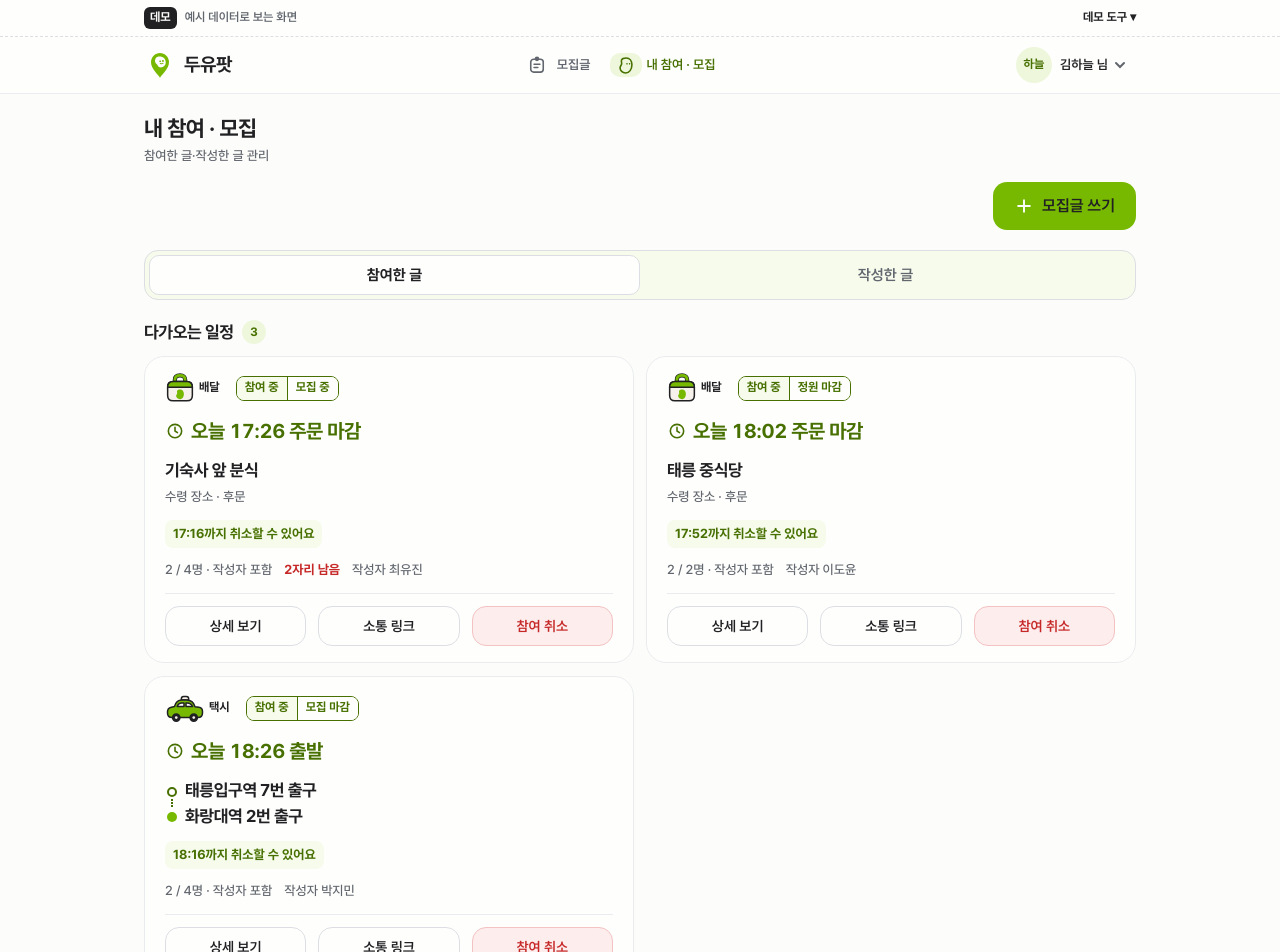
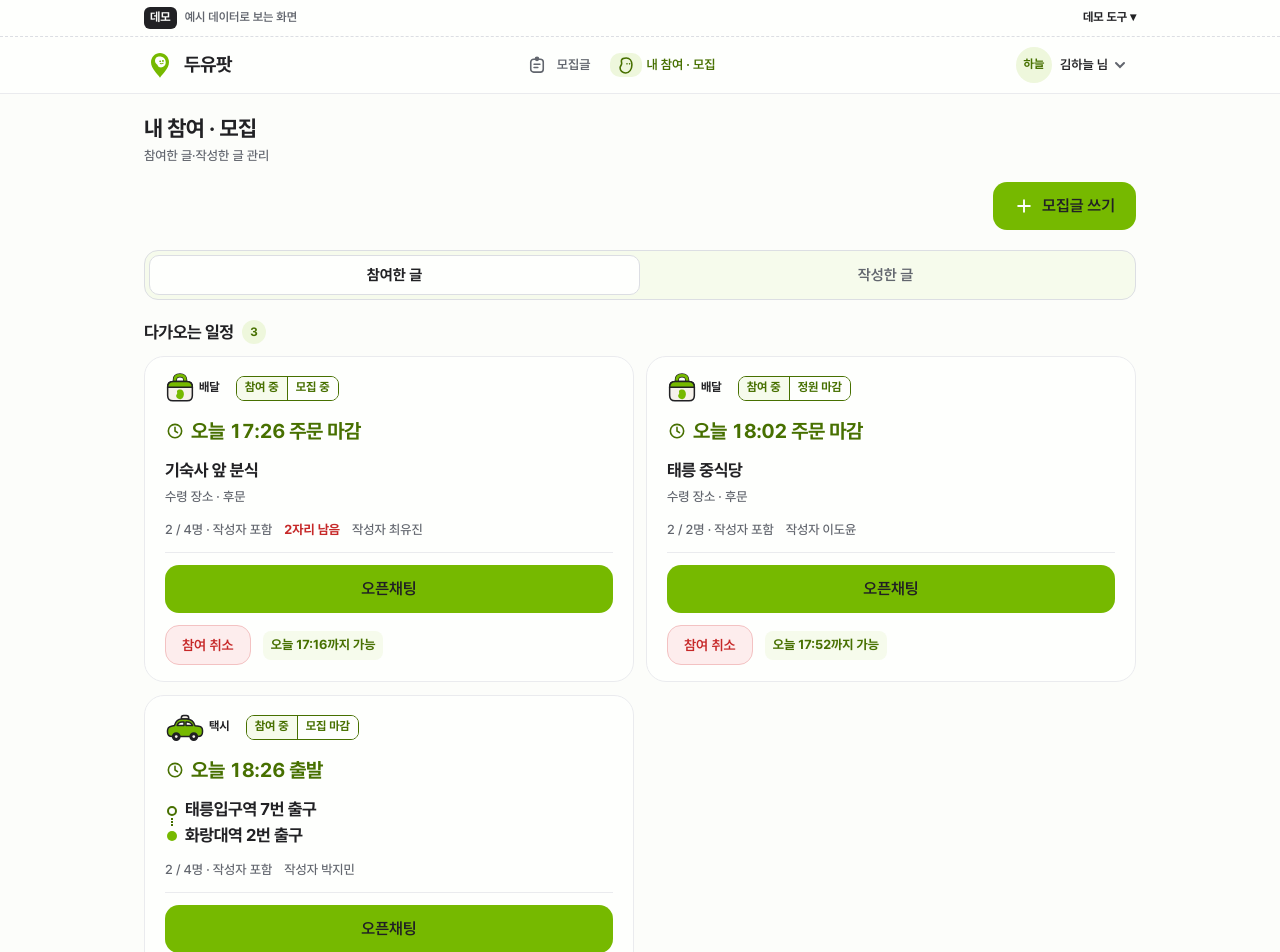
Before and after one commit to SYU-Taxi-Delivery/taxi-delivery-sharing-fe, a Next.js app: page /my-preview in a window 1280 px wide. Shown: the top 952 px of the page. Built offline with nearby package versions, Linux system fonts and the light colour scheme.

Commit message:
[STYLE] 내 활동 카드: 제목은 상세 링크, 오픈채팅·모임 장소 보기·모집 관리 주 버튼, 참여 취소는 마감 시각과 함께 아래 줄

```diff
--- a/src/features/my/MyHistoryCard.tsx
+++ b/src/features/my/MyHistoryCard.tsx
@@ -11,9 +11,10 @@ import {
   type PastReason,
 } from "./myHistory";
 import styles from "./my.module.css";
+import { GUIDE_ID } from "@/features/posts/detail/postDetail";
 import { useAppPath } from "@/features/demo/AppProviders";
 import { BagArt, ClockIcon, TaxiArt } from "@/features/ui/art";
-import { dayLabel, formatDate, seoulDayDiff } from "@/lib/dateFormat";
+import { dayLabel, dayTime, formatDate } from "@/lib/dateFormat";
 
 const time = new Intl.DateTimeFormat("ko-KR", {
   timeZone: "Asia/Seoul",
@@ -29,11 +30,9 @@ const titleText = (item: LiveHistoryItem) =>
     ? `${item.departure} → ${item.destination}`
     : item.restaurantName;
 
-/** "23:49까지", or "내일 23:49까지" when the cutoff is not today. */
+/** "오늘 23:49까지", "내일 00:04까지": the day word is always there. */
 function untilText(deadline: number, nowMs: number) {
-  const day =
-    seoulDayDiff(deadline, nowMs) === 0 ? "" : `${dayLabel(deadline, nowMs)} `;
-  return `${day}${time.format(deadline)}까지`;
+  return `${dayTime(deadline, nowMs)}까지`;
 }
 
 /** Upcoming card: time, place, cancel cutoff, then actions. */
@@ -52,6 +51,7 @@ export function MyHistoryCard({
 }) {
   const path = useAppPath();
   const titleId = useId();
+  const cutoffId = useId();
   const availability = getParticipationAvailability(
     toMySnapshot(item, serverTime),
     nowMs,
@@ -64,6 +64,7 @@ export function MyHistoryCard({
   const referenceMs = Date.parse(item.referenceTime);
   const verb = item.type === "TAXI" ? "출발" : "주문 마감";
   const cancellable = nowMs < availability.deadline;
+  const detailHref = path(`/posts/${encodeURIComponent(item.id)}`);
   const link =
     item.communicationUrl &&
     (author || item.relation === "JOINED") &&
@@ -104,6 +105,7 @@ export function MyHistoryCard({
 
       <div className={styles.place}>
         <h3 id={titleId} className={styles.cardTitle}>
+          <Link href={detailHref} className={styles.titleLink}>
             {item.type === "TAXI" ? (
               <>
                 <span className={styles.stop}>
@@ -118,19 +120,20 @@ export function MyHistoryCard({
             ) : (
               item.restaurantName
             )}
+          </Link>
         </h3>
         {item.type === "DELIVERY" && (
           <p className={styles.muted}>수령 장소 · {item.pickupLocation}</p>
         )}
       </div>
 
+      {author && (
         <p className={styles.cutoff} data-closed={!cancellable}>
           {cancellable
-          ? `${author ? "참여자는 " : ""}${untilText(availability.deadline, nowMs)} 취소할 수 있어요`
-          : author
-            ? "참여자 취소 마감됨"
-            : "취소 마감됨"}
+            ? `참여자는 ${untilText(availability.deadline, nowMs)} 취소할 수 있어요`
+            : "참여자 취소 마감됨"}
         </p>
+      )}
 
       <p className={styles.meta}>
         <span>
@@ -144,33 +147,53 @@ export function MyHistoryCard({
         {item.authorName && !author && <span>작성자 {item.authorName}</span>}
       </p>
 
+      {/* One full-width primary action, then 참여 취소 on its own row. */}
       <div className={styles.actions}>
-        <Link
-          href={path(`/posts/${encodeURIComponent(item.id)}`)}
-          className={styles.button}
-        >
-          {author ? "모집 관리" : "상세 보기"}
+        {author ? (
+          <Link href={detailHref} className={styles.primaryAction}>
+            모집 관리
           </Link>
-        {link && (
+        ) : link ? (
           <a
             href={link}
             target="_blank"
             rel="noopener noreferrer"
-            className={styles.button}
+            className={styles.primaryAction}
           >
-            소통 링크 <span className={styles.srOnly}>(새 창)</span>
+            오픈채팅 <span className={styles.srOnly}>(새 창)</span>
           </a>
+        ) : (
+          <Link
+            href={`${detailHref}#${GUIDE_ID}`}
+            className={styles.primaryAction}
+          >
+            모임 장소 보기
+          </Link>
         )}
+        {!author && (
+          <div className={styles.cancelRow}>
             {availability.action === "cancel" && (
               <button
                 type="button"
                 className={styles.button}
                 data-tone="danger"
                 disabled={busy}
+                aria-describedby={cutoffId}
                 onClick={(event) => onCancel(event.currentTarget)}
               >
                 참여 취소
               </button>
+            )}
+            <span
+              id={cutoffId}
+              className={styles.cutoff}
+              data-closed={!cancellable}
+            >
+              {cancellable
+                ? `${untilText(availability.deadline, nowMs)} 가능`
+                : "취소 마감됨"}
+            </span>
+          </div>
         )}
       </div>
     </article>
--- a/src/features/my/my.module.css
+++ b/src/features/my/my.module.css
@@ -222,16 +222,43 @@ p.meta {
 
 /* Card actions: fill the card width in equal parts, 12px apart
    (one button spans the row; button system: sm) */
+/* Primary on its own full-width row; 참여 취소 + its cutoff on the next row,
+   so a 320px screen never squeezes buttons into one line. */
 .actions {
-  display: flex;
+  display: grid;
   gap: var(--space-3);
   padding-top: var(--space-3);
   border-top: 1px solid var(--border);
 }
 
-.actions > .button {
-  flex: 1 1 0;
-  min-width: 0;
+.primaryAction {
+  composes: base primary block from "../ui/button.module.css";
+}
+
+.cancelRow {
+  display: flex;
+  flex-wrap: wrap;
+  align-items: center;
+  gap: var(--space-2) var(--space-3);
+}
+
+/* The title is the link to the detail; the whole heading stays readable. */
+.titleLink {
+  display: grid;
+  gap: 0.125rem;
+  border-radius: var(--round-chip);
+  color: inherit;
+  text-decoration: none;
+}
+
+.titleLink:hover {
+  text-decoration: underline;
+  text-underline-offset: 3px;
+}
+
+.titleLink:focus-visible {
+  outline: 3px solid var(--primary-text);
+  outline-offset: 2px;
 }
 
 .button {
--- a/src/features/posts/detail/PostDetailScreen.tsx
+++ b/src/features/posts/detail/PostDetailScreen.tsx
@@ -23,6 +23,7 @@ import {
   canReport,
   detailStatus,
   effectiveStatus,
+  GUIDE_ID,
   PostDetailError,
   remainingLabel,
   toPostDetail,
@@ -45,9 +46,6 @@ const timeFormat = new Intl.DateTimeFormat("ko-KR", {
   minute: "2-digit",
   hourCycle: "h23",
 });
-
-/** The 참여자 안내 section; 내 활동 links here for 모임 장소 보기. */
-export const GUIDE_ID = "participant-guide";
 
 export function PostDetailScreen({
   postId,
--- a/src/features/posts/detail/postDetail.ts
+++ b/src/features/posts/detail/postDetail.ts
@@ -390,3 +390,6 @@ export function reportDetailError(value: string): string | undefined {
     ? `상세 내용은 ${REPORT_DETAIL_MAX}자 이하로 입력해 주세요.`
     : undefined;
 }
+
+/** The detail's 참여자 안내 section; 내 활동 links here for 모임 장소 보기. */
+export const GUIDE_ID = "participant-guide";
```
Also changed, not shown: 1 other file (tests, documents, lock files or other folders). Lines whose indentation alone changed are shown as unchanged.
